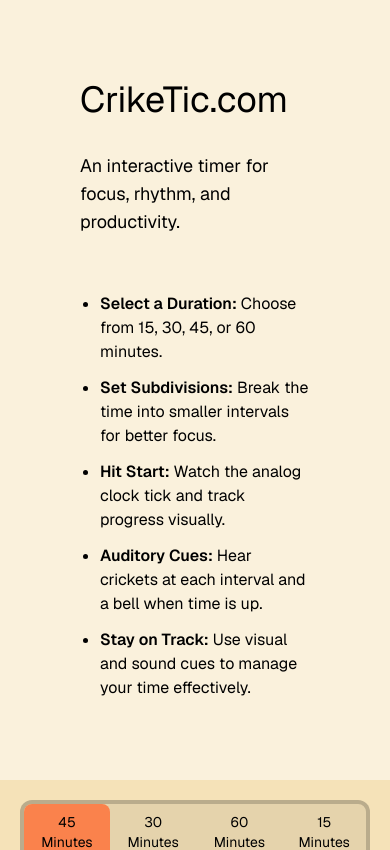
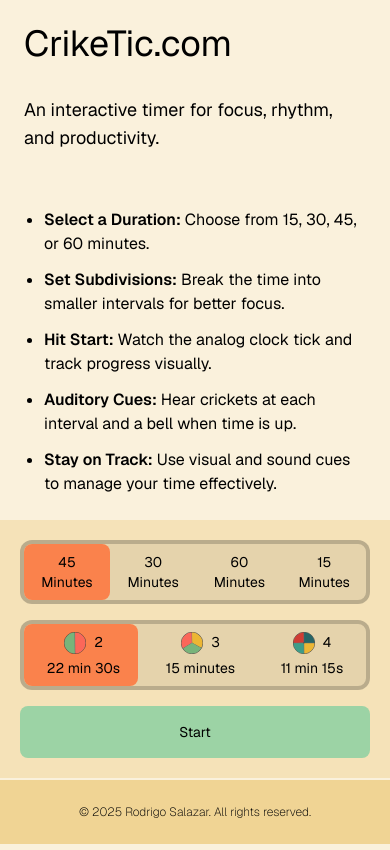
Before and after one commit to rodrigos1233/time-control, a Next.js app: page / in a window 390 px wide. Shown: the top 850 px of the page. Built offline with nearby package versions, Linux system fonts and the light colour scheme.

Commit message:
fix mobile

```diff
--- a/src/app/page.tsx
+++ b/src/app/page.tsx
@@ -43,7 +43,7 @@
   return (
       <div className="flex flex-col items-stretch min-h-screen font-[family-name:var(--font-geist-sans)]">
           <main className="flex flex-col md:flex-row items-stretch flex-grow">
-              <div className="md:flex-[5_5_0%] flex flex-col justify-center gap-8 align-start p-20">
+              <div className="md:flex-[5_5_0%] flex flex-col justify-center md:flex-grow gap-8 align-start p-6 md:p-20">
                   <h1 className=" text-4xl">
                       CrikeTic.com
                   </h1>
```
